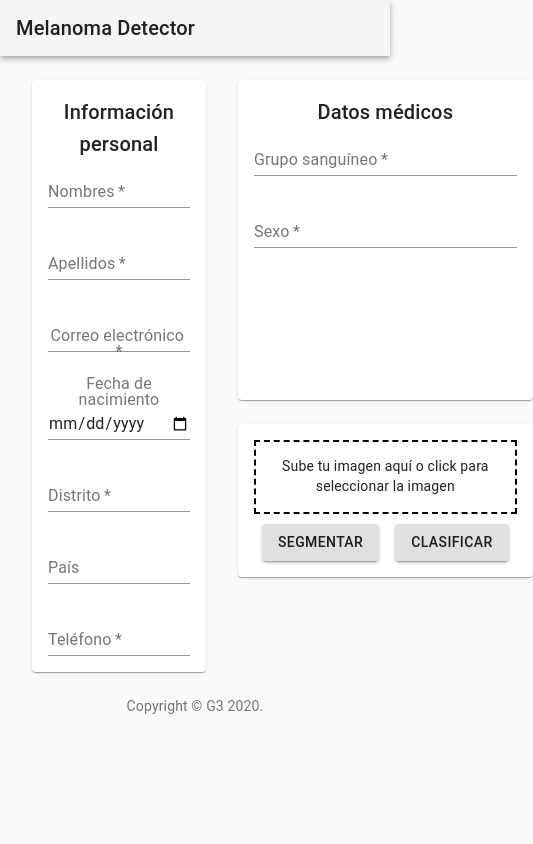
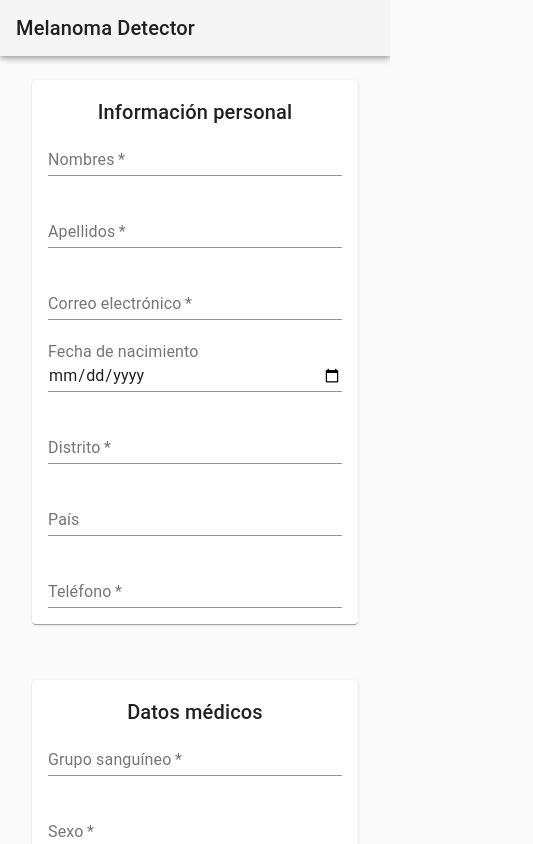
Before and after one commit to HumbertoBernal/PI3-Melanoma-identifier, a React (Create React App) app: page / in a window 390 px wide. Shown: the top 844 px of the page, 533 px wide, since content can reach past the window. Built offline with nearby package versions, Linux system fonts and the light colour scheme.

Commit message:
responsive index.html

```diff
--- a/src/Checkout.js
+++ b/src/Checkout.js
@@ -15,6 +15,7 @@ import PaymentForm from './PaymentForm';
 import Review from './Review';
 import DatosMedicos from "./DatosMedicos";
 import Preview from "./Preview"
+import Grid from '@material-ui/core/Grid';
 
 function Copyright() {
     return (
@@ -106,8 +107,9 @@ const Checkout = () => {
                 </Toolbar>
             </AppBar>
             <main className={classes.layout}>
-                <div style={{"display": "flex"}}>
-                    <Paper className={classes.paper} style={{"width": "65%"}}>
+                <Grid container spacing={1}>
+                    <Grid item xs={12} sm={7}>
+                        <Paper className={classes.paper}>
                             <Typography component="h6" variant="h6" align="center">
                                 Información personal
                             </Typography>
@@ -129,23 +131,23 @@ const Checkout = () => {
                                 )}
                             </React.Fragment>
                         </Paper>
-                    <div style={{"display": "block"}}>
-                        <Paper className={classes.paper} style={{"width": "100%", "height": "50%"}}>
+                    </Grid>
+                    <Grid item xs={12} sm={5}>
+                    <   Paper className={classes.paper} >
                             <Typography component="h6" variant="h6" align="center">
                                 Datos médicos
                             </Typography>
                             <DatosMedicos/>
                         </Paper>
-                        <Paper className={classes.paper} style={{"width": "100%"}}>
+                        <Paper className={classes.paper} >
                             <Preview  />
                             <div  style={{"display": "flex", "justify-content":"space-around", "margin-top": "10px"}} >
-                                <Button variant="contained">Segmentar</Button>
-                                <Button variant="contained">Clasificar</Button>
+                                <Button size="small" variant="contained">Segmentar</Button>
+                                <Button size="small" variant="contained">Clasificar</Button>
                             </div>
                         </ Paper>
-
-                    </div>
-                </div>
+                    </Grid>
+                </Grid>
                 <Copyright />
             </main>
         </React.Fragment>
```
Lines whose indentation alone changed are shown as unchanged.
